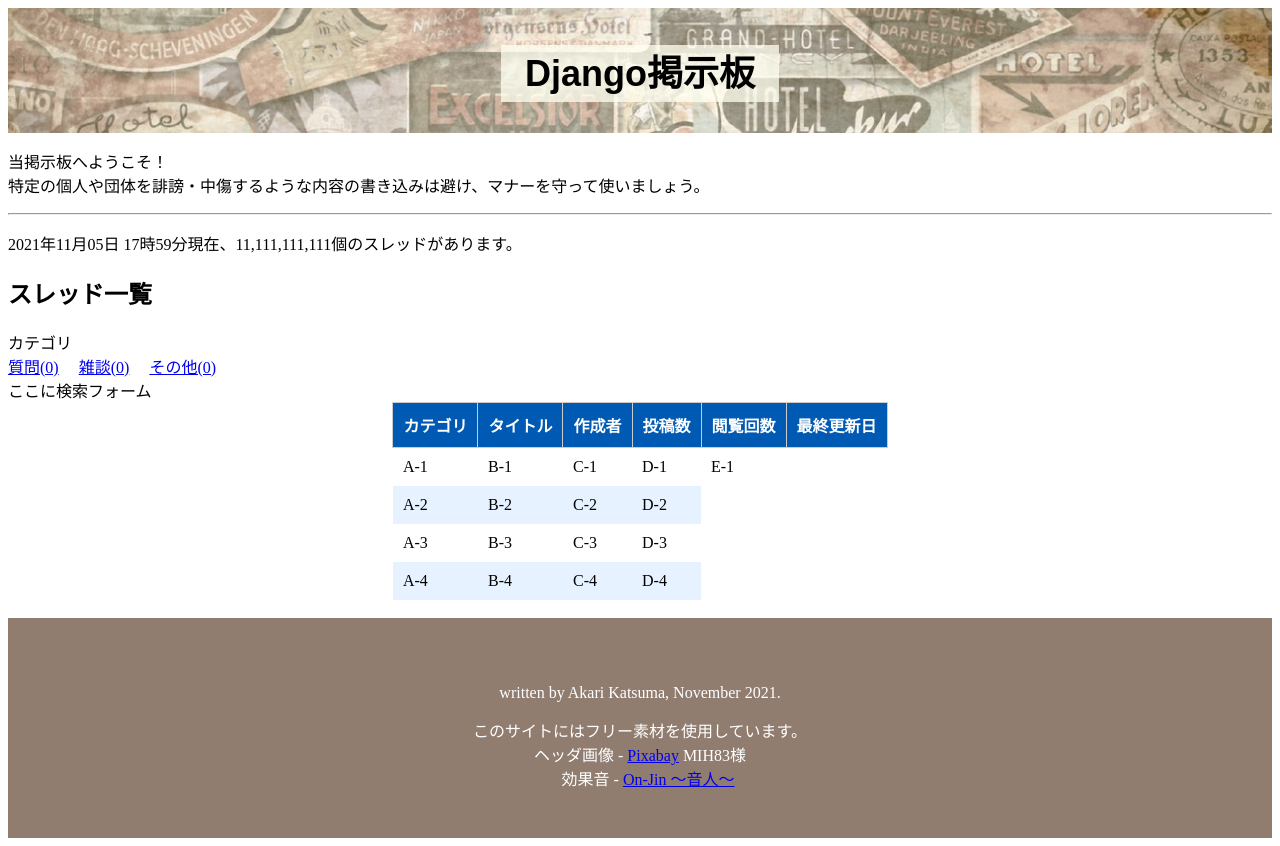
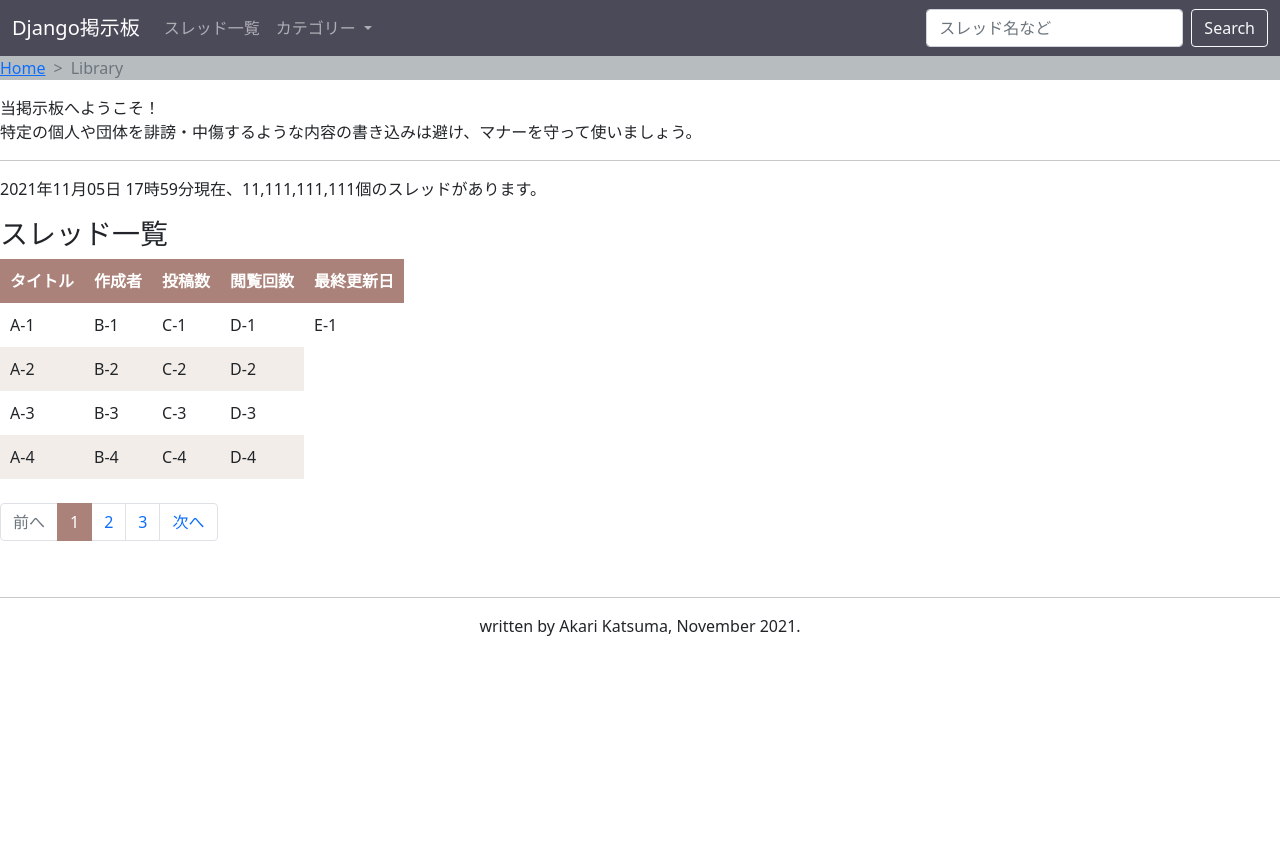
Before and after one commit to AK-8420/django_Keijiban, a Django app: page / in a window 1280 px wide. After the commit the page ends 636 px from the top, so only its background shows below. Run offline with Django 3.2, Linux system fonts and the light colour scheme; some libraries are stand-ins or nearby versions.

Commit message:
Use bootstrap style in Borad.html

```diff
--- a/keijiban/static/stylesheet.css
+++ b/keijiban/static/stylesheet.css
@@ -1,28 +1,3 @@
-header {
-  width: 100%;
-  padding: 15px 0;
-  margin: 0 auto;
-  text-align: center;
-  background-image: url("images/banner-1814989_1280.jpg");
-  background-position: center bottom;
-  background-size: cover;
-}
-h1.headline span{
-  font-size: 36px;
-  font-family:"BIZ UDPゴシック", sans-serif;
-  padding: 8px 24px;
-  background:rgba(255,255,240,0.75);
-}
-
-footer {
-  width: 100%;
-  height: 120px;
-  text-align: center;
-  padding: 50px 0;
-  color: #fff;
-  background-color:rgb(144, 125, 112);
-}
-
 input[type="text"] {
   width: 100%;
   border: 2px solid #aaa;
@@ -97,18 +72,3 @@ span.h{
   font-family: "ＭＳ ゴシック";
   font-style: oblique;
 }
-
-#index_table{
-  border-collapse:collapse;
-  margin:0 auto;
-}
-#index_table td,th{
-  padding:10px;
-}
-#index_table th{
-  color:#fff;
-  background:#005ab3;
-}
-#index_table tr:nth-child(odd){
-  background:#e6f2ff;
-}
--- /dev/null
+++ b/keijiban/static/table.css
@@ -0,0 +1,14 @@
+#index_table{
+    border-collapse:collapse;
+    //margin:0 auto;
+}
+#index_table td,th{
+    padding:10px;
+}
+#index_table th{
+    color:#fff;
+    background:#AA8279;
+}
+#index_table tr:nth-child(odd){
+    background:#f2ede8;
+}
--- a/keijiban/templates/Board.html
+++ b/keijiban/templates/Board.html
@@ -1,8 +1,11 @@
-{% extends "_base.html" %}
+{% extends "keijiban/base.html" %}
 {% load humanize %}
+{% load static %}
 
 
 {% block pageTitle %}
+<link rel="stylesheet" type="text/css" href="{% static '_pagination.scss' %}">
+<link rel="stylesheet" type="text/css" href="{% static 'table.css' %}">
 <title>Django掲示板 トップ</title>
 {% endblock %}
 
@@ -15,23 +18,29 @@
 <p>
     {% now "Y年m月d日 H時i分" %}現在、{{ sum_thread | intcomma }}個のスレッドがあります。
 </p>
-<h2>スレッド一覧</h2>
-<span>
-    カテゴリ
-    <div class="navbar">
-        {% for name in category %}
-        <a href="URL/{{ name }}}">{{ name }}(0)</a>
-        {% empty %}
-        カテゴリはありません。
-        {% endfor %}
-    </div>
-</span>
-ここに検索フォーム
+<h3>スレッド一覧</h3>
 <table id='index_table'>
-    <tr><th>カテゴリ</th><th>タイトル</th><th>作成者</th><th>投稿数</th><th>閲覧回数</th><th>最終更新日</th></tr>
+    <tr><th>タイトル</th><th>作成者</th><th>投稿数</th><th>閲覧回数</th><th>最終更新日</th></tr>
     <tr><td>A-1</td><td>B-1</td><td>C-1</td><td>D-1</td><td>E-1</td></tr>
     <tr><td>A-2</td><td>B-2</td><td>C-2</td><td>D-2</td></tr>
     <tr><td>A-3</td><td>B-3</td><td>C-3</td><td>D-3</td></tr>
     <tr><td>A-4</td><td>B-4</td><td>C-4</td><td>D-4</td></tr>
 </table>
+
+<br>
+<nav aria-label="...">
+    <ul class="pagination">
+        <li class="page-item disabled">
+            <span class="page-link" href="#" tabindex="-1" aria-disabled="true">前へ</span>
+        </li>
+        <li class="page-item active" aria-current="page">
+            <span class="page-link" style="background-color: #AA8279; border-color: #AA8279;" href="#">1</span>
+        </li>
+        <li class="page-item"><a class="page-link" href="#">2</a></li>
+        <li class="page-item"><a class="page-link" href="#">3</a></li>
+        <li class="page-item">
+            <a class="page-link" href="#">次へ</a>
+        </li>
+    </ul>
+</nav>
 {% endblock %}
--- /dev/null
+++ b/keijiban/templates/keijiban/base.html
@@ -0,0 +1,73 @@
+{% load static %}
+<!DOCTYPE html>
+<html lang="ja">
+
+    <head>
+        <meta charset="utf-8" />
+        <meta name="viewport" content="width=device-width, initial-scale=1">
+        <link href="https://cdn.jsdelivr.net/npm/bootstrap@5.0.0-beta1/dist/css/bootstrap.min.css" rel="stylesheet" integrity="sha384-giJF6kkoqNQ00vy+HMDP7azOuL0xtbfIcaT9wjKHr8RbDVddVHyTfAAsrekwKmP1" crossorigin="anonymous">
+        <link rel="stylesheet" type="text/css" href="{% static '_variables.scss' %}">
+        <link rel="stylesheet" type="text/css" href="{% static '_reboot.scss' %}">
+        <link rel="stylesheet" type="text/css" href="{% static '_breadcrumb.scss' %}">
+        <link rel="stylesheet" type="text/css" href="{% static '_navbar.scss' %}">
+        {% block pageTitle %}
+        <title>Django掲示板</title>
+        {% endblock %}
+    </head>
+
+    <body>
+        <nav class="navbar sticky-top navbar-expand-lg navbar-dark" style="background-color: #4B4A59">
+            <div class="container-fluid">
+                <a class="navbar-brand" href="/">Django掲示板</a>
+                <button class="navbar-toggler" type="button" data-bs-toggle="collapse" data-bs-target="#navbarSupportedContent" aria-controls="navbarSupportedContent" aria-expanded="false" aria-label="Toggle navigation">
+                    <span class="navbar-toggler-icon"></span>
+                </button>
+                <div class="collapse navbar-collapse" id="navbarSupportedContent">
+                    <ul class="navbar-nav me-auto mb-2 mb-lg-0">
+                        <li class="nav-item">
+                            <a class="nav-link" aria-current="page" href="/">スレッド一覧</a>
+                        </li>
+                        <li class="nav-item dropdown">
+                            <a class="nav-link dropdown-toggle" id="navbarDropdown" role="button" data-bs-toggle="dropdown" aria-expanded="false">
+                                カテゴリー
+                            </a>
+                            <ul class="dropdown-menu" aria-labelledby="navbarDropdown">
+                                <li><a class="dropdown-item" href="#">雑談</a></li>
+                                <li><a class="dropdown-item" href="#">質問</a></li>
+                                <li><hr class="dropdown-divider"></li>
+                                <li><a class="dropdown-item" href="#">その他</a></li>
+                            </ul>
+                        </li>
+                    </ul>
+                    <form class="d-flex">
+                        <input class="form-control me-2" type="search" placeholder="スレッド名など" aria-label="Search">
+                        <button class="btn btn-outline-light" type="submit">Search</button>
+                    </form>
+                </div>
+            </div>
+        </nav>
+        {% block breadcrumb %}
+        <nav style="--bs-breadcrumb-divider: '>'; background-color: #B7BCBF;" aria-label="breadcrumb">
+            <ol class="breadcrumb">
+                <li class="breadcrumb-item"><a href="/">Home</a></li>
+                <li class="breadcrumb-item active" aria-current="page">Library</li>
+            </ol>
+        </nav>
+        {% endblock %}
+
+        {% block main %}
+        コンテンツがありません。
+        {% endblock %}
+
+        <br>
+        <footer style="text-align: center;">
+            <hr>
+            <p>
+                written by Akari Katsuma, November 2021.
+            </p>
+        </footer>
+
+        <script src="https://cdn.jsdelivr.net/npm/@popperjs/core@2.5.4/dist/umd/popper.min.js" integrity="sha384-q2kxQ16AaE6UbzuKqyBE9/u/KzioAlnx2maXQHiDX9d4/zp8Ok3f+M7DPm+Ib6IU" crossorigin="anonymous"></script>
+        <script src="https://cdn.jsdelivr.net/npm/bootstrap@5.0.0-beta1/dist/js/bootstrap.min.js" integrity="sha384-pQQkAEnwaBkjpqZ8RU1fF1AKtTcHJwFl3pblpTlHXybJjHpMYo79HY3hIi4NKxyj" crossorigin="anonymous"></script>
+    </body>
+</html>
--- a/keijiban/views.py
+++ b/keijiban/views.py
@@ -1,5 +1,17 @@
 from django.views.generic import TemplateView
-import datetime
+from django.views.generic import ListView, DetailView
+
+'''
+# ListViewは一覧を簡単に作るためのView
+class Index(ListView):
+    # 一覧するモデルを指定 -> `object_list`で取得可能
+    model = Post
+
+# DetailViewは詳細を簡単に作るためのView
+class Detail(DetailView):
+    # 詳細表示するモデルを指定 -> `object`で取得可能
+    model = Post
+    '''
 
 class BoardPage(TemplateView):
     template_name = "Board.html"
```
Also changed, not shown: keijiban/static/images/banner-1814989_1280.jpg (deleted), 2 other files.
